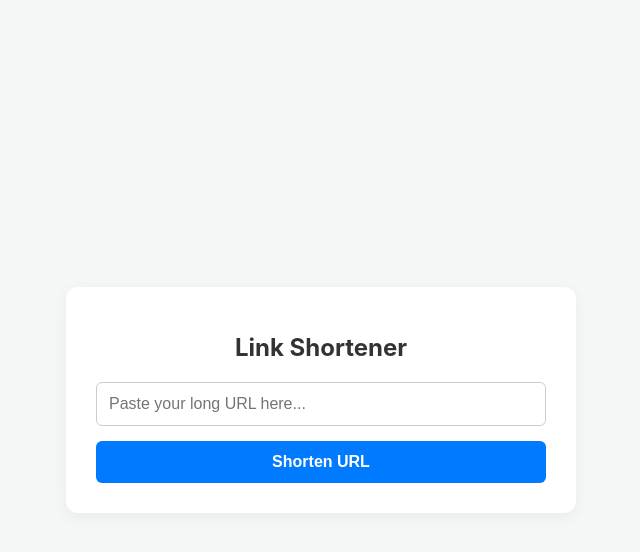
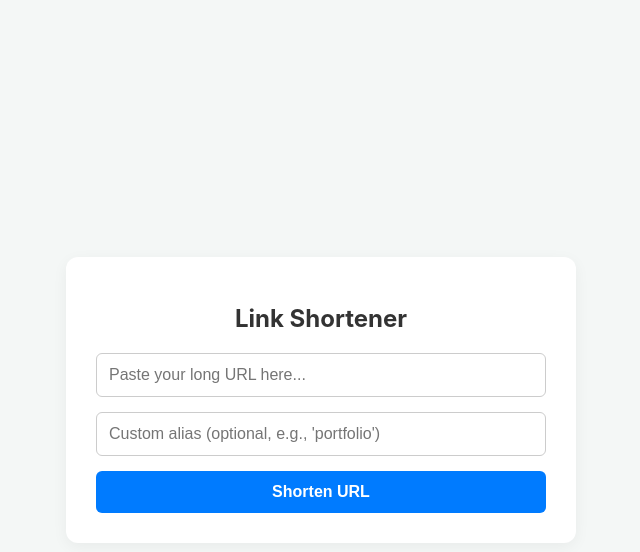
Before and after one commit to WavierPigeon261/url-shortener, a Flask app: page / in a window 1280 px wide. Shown: the top 552 px of the page, without its empty margins (319-959 px from the left). Run offline with Flask 3, Linux system fonts and the light colour scheme.

Commit message:
Update index.html

```diff
--- a/templates/index.html
+++ b/templates/index.html
@@ -3,7 +3,7 @@
 <head>
     <meta charset="UTF-8">
     <meta name="viewport" content="width=device-width, initial-scale=1.0">
-    <title>Local URL Shortener</title>
+    <title>URL Shortener & Alias Creator</title>
     <style>
         body {
             font-family: -apple-system, BlinkMacSystemFont, "Segoe UI", Roboto, Helvetica, Arial, sans-serif;
@@ -24,7 +24,7 @@
             text-align: center;
         }
         h1 { color: #333; margin-bottom: 20px; font-size: 24px; }
-        input[type="url"] {
+        input[type="url"], input[type="text"] {
             width: 100%;
             padding: 12px;
             margin-bottom: 15px;
@@ -62,10 +62,11 @@
 <div class="container">
     <h1>Link Shortener</h1>
     <input type="url" id="longUrl" placeholder="Paste your long URL here..." required>
+    <input type="text" id="customAlias" placeholder="Custom alias (optional, e.g., 'portfolio')">
     <button onclick="shortenLink()">Shorten URL</button>
 
     <div class="result-box" id="resultBox">
-        <p style="margin: 0 0 5px 0; color: #666; font-size: 14px;">Your short link:</p>
+        <p style="margin: 0 0 5px 0; color: #666; font-size: 14px;">Your link:</p>
         <a id="shortLink" href="#" target="_blank"></a>
     </div>
 </div>
@@ -73,11 +74,12 @@
 <script>
     async function shortenLink() {
         const urlInput = document.getElementById('longUrl').value;
+        const aliasInput = document.getElementById('customAlias').value;
         const resultBox = document.getElementById('resultBox');
         const shortLink = document.getElementById('shortLink');
 
         if (!urlInput) {
-            alert('Please enter a valid URL.');
+            alert('Please enter a valid destination URL.');
             return;
         }
 
@@ -85,7 +87,10 @@
             const response = await fetch('/shorten', {
                 method: 'POST',
                 headers: { 'Content-Type': 'application/json' },
-                body: JSON.stringify({ url: urlInput })
+                body: JSON.stringify({
+                    url: urlInput,
+                    alias: aliasInput
+                })
             });
 
             const data = await response.json();
```
